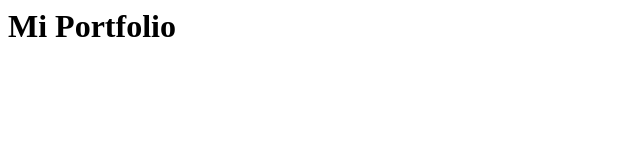
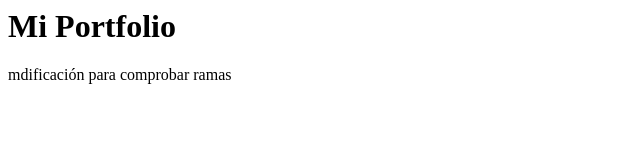
Before and after one commit to leovaldebenito/PortfolioFrontEnd, a plain HTML site: page index.html in a window 1280 px wide. Shown: the whole page, without its empty margins (0-640 px from the left). Drawn offline with Linux system fonts and the light colour scheme.

Commit message:
Update index.html

```diff
--- a/index.html
+++ b/index.html
@@ -1 +1,2 @@
 <h1>Mi Portfolio</h1>
+<p> mdificación para comprobar ramas</p>
```
